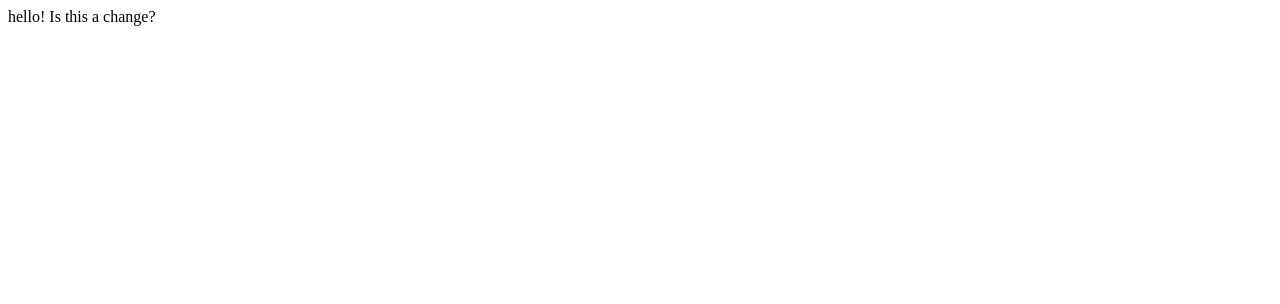
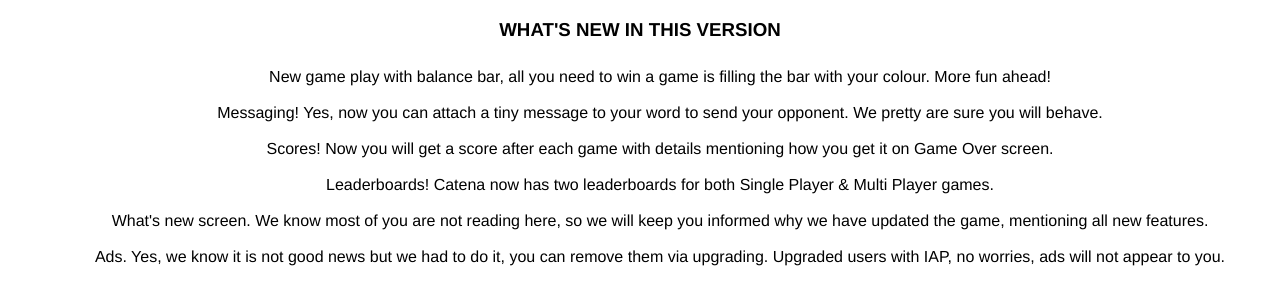
Before and after one commit to alpsoy/alpsoy.github.io, a plain HTML site: page content/games/catena/whatsnew/index.html in a window 1280 px wide. Drawn offline with Linux system fonts and the light colour scheme.

Commit message:
Temporary What's New

```diff
--- a/content/games/catena/version.json
+++ /dev/null
@@ -1 +0,0 @@
-{"latest":"2.0", "minimum":"2.0", "warning":{"id":"1001", "url":"http://www.google.com"}}
--- a/content/games/catena/whatsnew/index.html
+++ b/content/games/catena/whatsnew/index.html
@@ -1 +1,34 @@
-hello! Is this a change?
+<!doctype html>
+
+<html lang="en">
+<head>
+  <meta charset="utf-8">
+
+  <title>The HTML5 Herald</title>
+  <meta name="description" content="The HTML5 Herald">
+  <meta name="author" content="SitePoint">
+
+  <link rel="stylesheet" href="css/styles.css?v=1.0">
+
+  <!--[if lt IE 9]>
+  <script src="http://html5shiv.googlecode.com/svn/trunk/html5.js"></script>
+  <![endif]-->
+</head>
+
+<style>
+body{text-align: center; font-family: "Helvetica Neue"}
+li{list-style: none; line-height: 36px}
+</style>
+
+<body>
+	<h3>WHAT'S NEW IN THIS VERSION</h3>
+	<ul>
+		<li>New game play with balance bar, all you need to win a game is filling the bar with your colour. More fun ahead!</li>
+		<li>Messaging! Yes, now you can attach a tiny message to your word to send your opponent. We pretty are sure you will behave.</li>
+		<li>Scores! Now you will get a score after each game with details mentioning how you get it on Game Over screen.</li>
+		<li>Leaderboards! Catena now has two leaderboards for both Single Player & Multi Player games.</li>
+		<li>What's new screen. We know most of you are not reading here, so we will keep you informed why we have updated the game, mentioning all new features.</li>
+		<li>Ads. Yes, we know it is not good news but we had to do it, you can remove them via upgrading. Upgraded users with IAP, no worries, ads will not appear to you.</li>
+	</ul>
+</body>
+</html>
```
